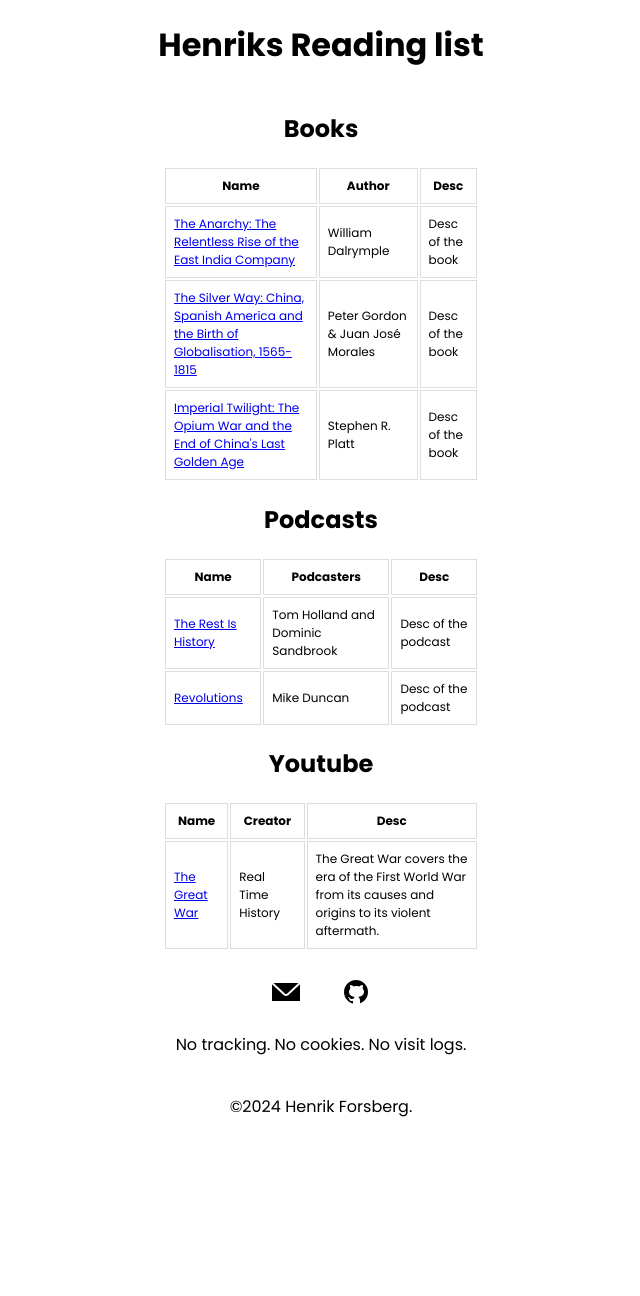
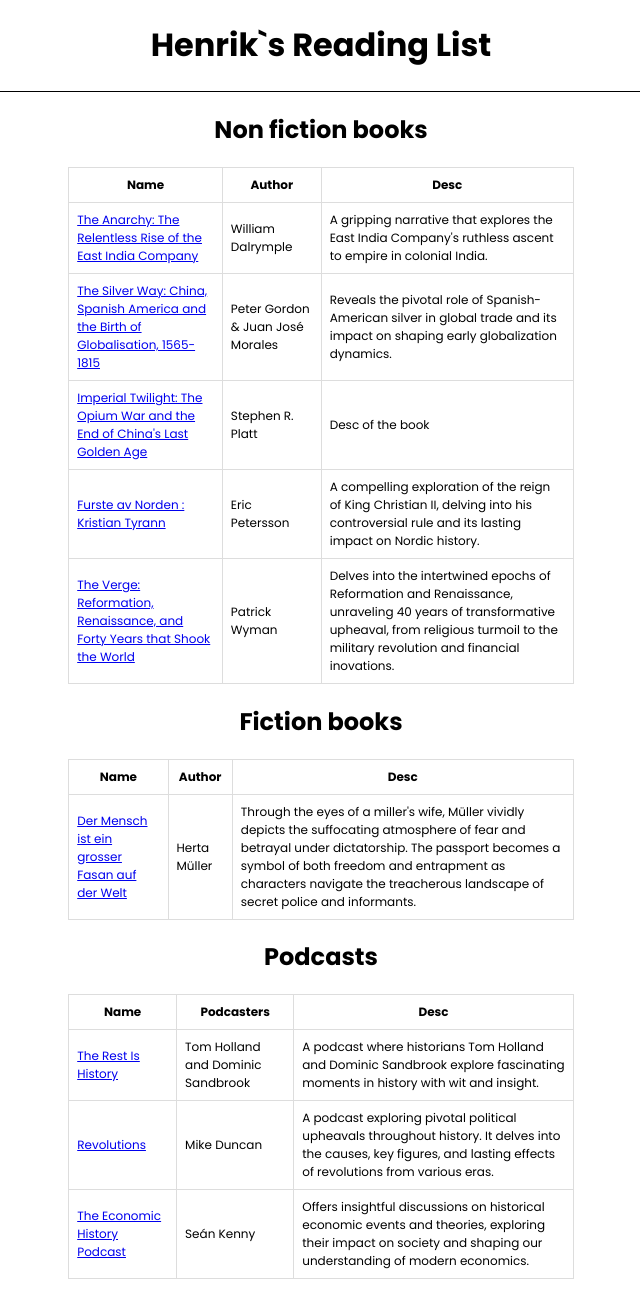
Before and after one commit to pajasthecat/reading-list, a plain HTML site: page public/index.html in a window 1280 px wide. Shown: the top 1296 px of the page, without its empty margins (319-959 px from the left). Before the commit the page ends 1146 px from the top, so only its background shows below. Drawn offline with Linux system fonts and the light colour scheme.

Commit message:
feat:  small chnages

```diff
--- a/public/index.html
+++ b/public/index.html
@@ -14,14 +14,14 @@
       content="Page where I share books, podcasts and youtube channels."
     />
     <link rel="stylesheet" href="./style/index.css" />
-    <title>Henriks Reading List</title>
+    <title>Henrik`s Reading List</title>
   </head>
   <body>
-    <h1>Henriks Reading list</h1>
+    <div class="header"><h1>Henrik`s Reading List</h1></div>
 
     <div class="container">
       <div>
-        <h2>Books</h2>
+        <h2>Non fiction books</h2>
         <table>
           <tr>
             <th>Name</th>
@@ -38,7 +38,10 @@
               </a>
             </td>
             <td>William Dalrymple</td>
-            <td>Desc of the book</td>
+            <td>
+              A gripping narrative that explores the East India Company's
+              ruthless ascent to empire in colonial India.
+            </td>
           </tr>
           <tr>
             <td>
@@ -51,7 +54,10 @@
               </a>
             </td>
             <td>Peter Gordon & Juan José Morales</td>
-            <td>Desc of the book</td>
+            <td>
+              Reveals the pivotal role of Spanish-American silver in global
+              trade and its impact on shaping early globalization dynamics.
+            </td>
           </tr>
 
           <tr>
@@ -66,6 +72,68 @@
             </td>
             <td>Stephen R. Platt</td>
             <td>Desc of the book</td>
+          </tr>
+          <tr>
+            <td>
+              <a
+                href="https://www.adlibris.com/se/bok/furste-av-norden-kristian-tyrann-9789127163539"
+                target="_blank"
+              >
+                Furste av Norden : Kristian Tyrann
+              </a>
+            </td>
+            <td>Eric Petersson</td>
+            <td>
+              A compelling exploration of the reign of King Christian II,
+              delving into his controversial rule and its lasting impact on
+              Nordic history.
+            </td>
+          </tr>
+          <tr>
+            <td>
+              <a
+                href="https://www.amazon.com/Verge-Reformation-Renaissance-Forty-Years/dp/1538701189"
+                target="_blank"
+              >
+                The Verge: Reformation, Renaissance, and Forty Years that Shook
+                the World
+              </a>
+            </td>
+            <td>Patrick Wyman</td>
+            <td>
+              Delves into the intertwined epochs of Reformation and Renaissance,
+              unraveling 40 years of transformative upheaval, from religious
+              turmoil to the military revolution and financial inovations.
+            </td>
+          </tr>
+        </table>
+      </div>
+
+      <div>
+        <h2>Fiction books</h2>
+        <table>
+          <tr>
+            <th>Name</th>
+            <th>Author</th>
+            <th>Desc</th>
+          </tr>
+          <tr>
+            <td>
+              <a
+                href="https://www.amazon.se/-/en/Herta-M%C3%BCller/dp/3596511569"
+                target="_blank"
+              >
+                Der Mensch ist ein grosser Fasan auf der Welt
+              </a>
+            </td>
+            <td>Herta Müller</td>
+            <td>
+              Through the eyes of a miller's wife, Müller vividly depicts the
+              suffocating atmosphere of fear and betrayal under dictatorship.
+              The passport becomes a symbol of both freedom and entrapment as
+              characters navigate the treacherous landscape of secret police and
+              informants.
+            </td>
           </tr>
         </table>
       </div>
@@ -88,7 +156,10 @@
               </a>
             </td>
             <td>Tom Holland and Dominic Sandbrook</td>
-            <td>Desc of the podcast</td>
+            <td>
+              A podcast where historians Tom Holland and Dominic Sandbrook
+              explore fascinating moments in history with wit and insight.
+            </td>
           </tr>
           <tr>
             <td>
@@ -100,7 +171,27 @@
               </a>
             </td>
             <td>Mike Duncan</td>
-            <td>Desc of the podcast</td>
+            <td>
+              A podcast exploring pivotal political upheavals throughout
+              history. It delves into the causes, key figures, and lasting
+              effects of revolutions from various eras.
+            </td>
+          </tr>
+          <tr>
+            <td>
+              <a
+                href="https://podcasts.apple.com/us/podcast/the-economic-history-podcast/id1513552663"
+                target="_blank"
+              >
+                The Economic History Podcast
+              </a>
+            </td>
+            <td>Seán Kenny</td>
+            <td>
+              Offers insightful discussions on historical economic events and
+              theories, exploring their impact on society and shaping our
+              understanding of modern economics.
+            </td>
           </tr>
         </table>
       </div>
--- a/public/style/index.css
+++ b/public/style/index.css
@@ -6,8 +6,9 @@
 
   table{
     font-size: 12px;
-    width: 50%;
+    width: 40%;
     margin: auto;
+    border-collapse: collapse;
   }
 
   td {
@@ -32,13 +33,15 @@
     font-size: 32px;
   }
 
+  .header {
+    border-bottom: 1px solid black;
+    text-align: center;
+  }
 
 .container{
     display: flex;
     flex-direction: column;
-    justify-content: center;
     margin: auto;
-    width: 50%;
 }
 
 .footerContainer {
@@ -46,18 +49,26 @@
     display: flex;
     flex-direction: column;
     justify-content: center;
-    padding-top: 2%;
+    margin-top: 2%;
   }
 
   .footerImageContainer {
     display: flex;
     flex-direction: row;
     justify-content: center;
-    gap: 40px;
+    gap: 30px;
   }
 
-  .footerTextContainer {
-    display: flex;
-    flex-direction: row;
-    justify-content: center;
+
+  @media screen and (max-width: 800px) {
+    table,
+    footer,
+    .container {
+      width: 90%;
+      font-size: small;
+    }
+
+    .footerContainer{
+      margin-top: 15%;
+    }
   }
```
